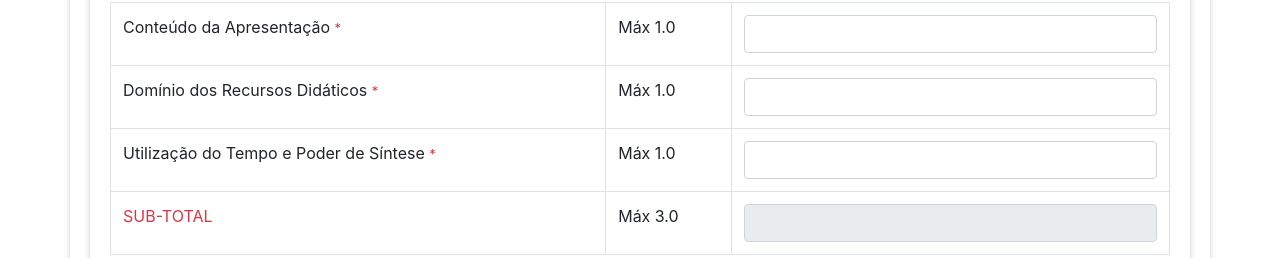
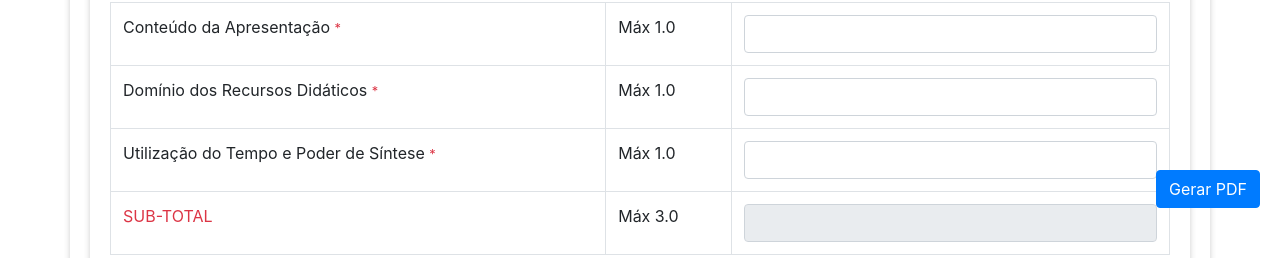
Before and after one commit to elc1090/project1-2024a-Jhuanassumpcao, a plain HTML site: page public/index.html in a window 1280 px wide. Shown: the part 542-800 px from the top of the page. Drawn offline with nearby package versions, Linux system fonts and the light colour scheme; a script that the page names is missing.

Commit message:
💫 feat: add floating button styling

```diff
--- a/public/style.css
+++ b/public/style.css
@@ -10,7 +10,9 @@ label {
 .error-field {
     border: 1px solid red !important;
 }
-
+.navbar-brand {
+    margin-right: 0px !important;
+}
 .container {
     background-color: #ffffff;
     border-radius: 10px;
@@ -26,3 +28,9 @@ canvas {
     max-width: 100%;
     height: auto;
 }
+.generate-pdf-btn {
+    position: fixed;
+    bottom: 50px; /* Distância do botão em relação ao fundo da página */
+    right: 20px; /* Distância do botão em relação à margem direita da página */
+    z-index: 1000; /* Z-index alto para garantir que o botão fique acima do conteúdo */
+}
```
